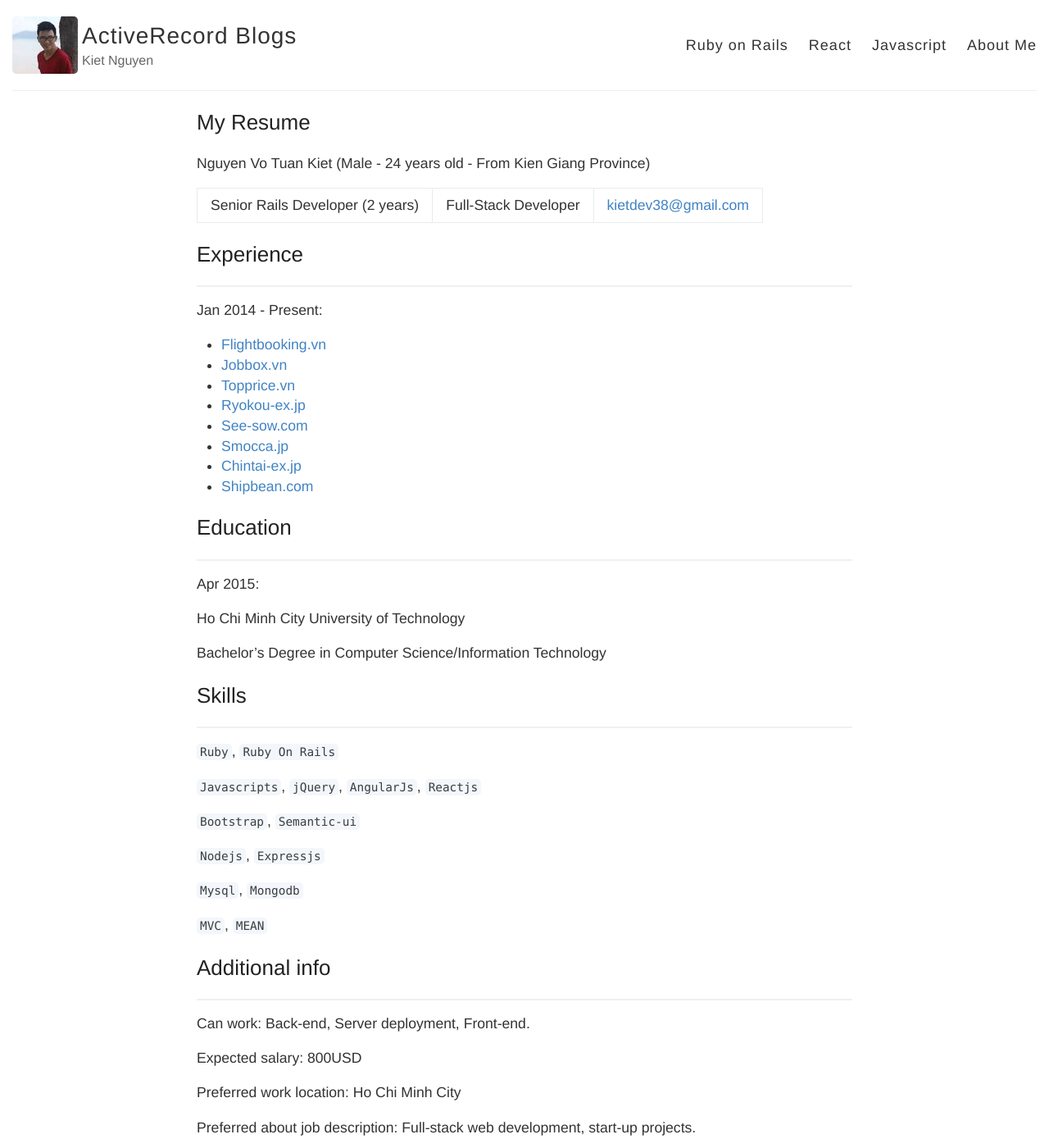
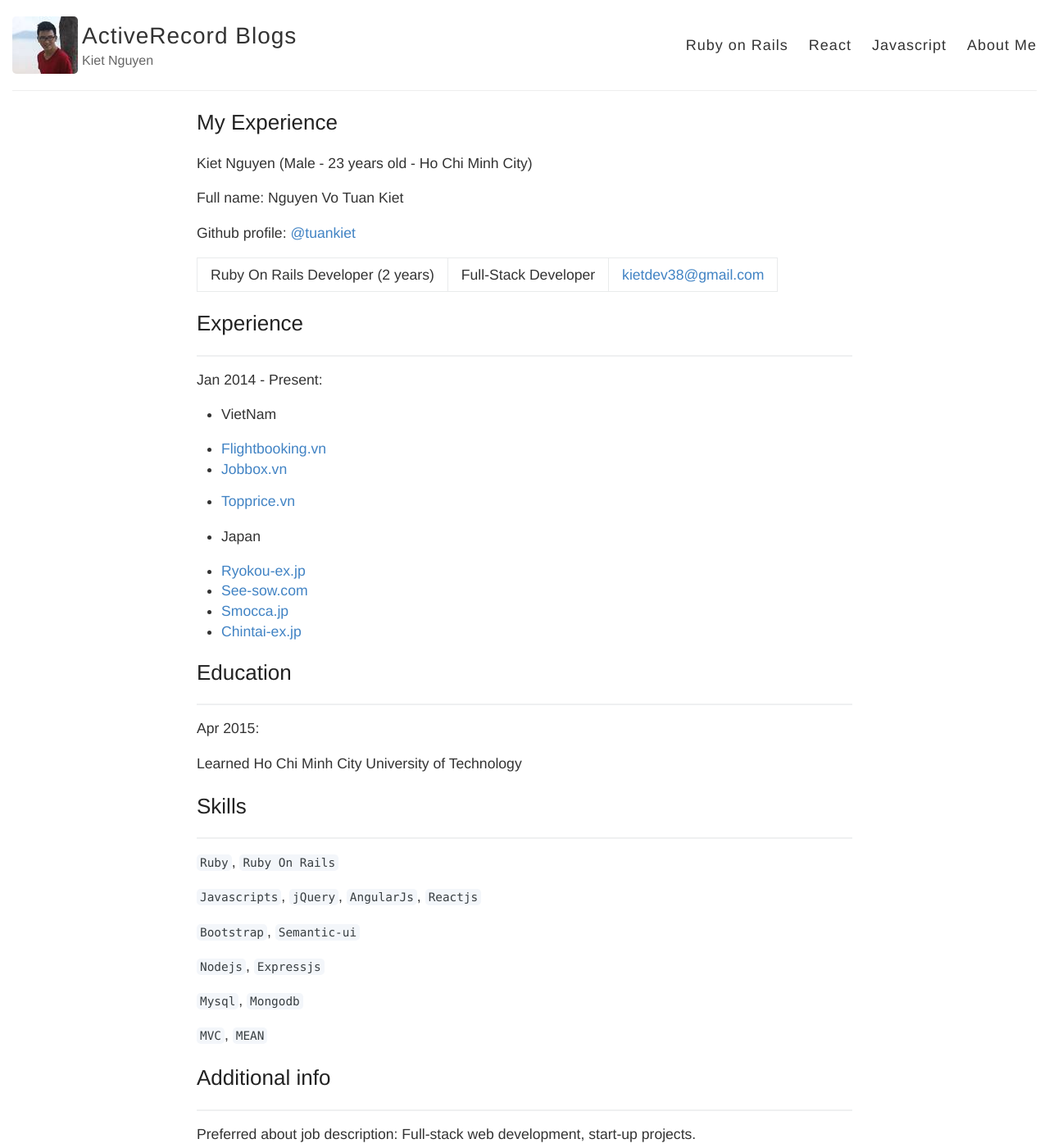
Before and after one commit to tuankiet/tuankiet.github.io, a Jekyll site: the page built from about.md, in a window 1280 px wide and 1400 px high. Shown: the whole window at 82% size. Built offline with Jekyll 4.4.1, drawn with Linux system fonts in a browser that asks for light colours.

Commit message:
update about me

```diff
--- a/about.md
+++ b/about.md
@@ -1,12 +1,16 @@
 ---
 layout: page
-title: My Resume
+title: My Experience
 permalink: /about/
 ---
 
-Nguyen Vo Tuan Kiet (Male - 24 years old - From Kien Giang Province)
+Kiet Nguyen (Male - 23 years old - Ho Chi Minh City)
 
-Senior Rails Developer (2 years) | Full-Stack Developer | [kietdev38@gmail.com](mailto:kietdev38@gmail.com)
+Full name: Nguyen Vo Tuan Kiet
+
+Github profile: [@tuankiet](https://github.com/tuankiet)
+
+Ruby On Rails Developer (2 years) | Full-Stack Developer | [kietdev38@gmail.com](mailto:kietdev38@gmail.com)
 
 # Experience
 
@@ -14,14 +18,18 @@ Senior Rails Developer (2 years) | Full-Stack Developer | [kietdev38@gmail.com](
 
 Jan 2014 - Present:
 
+* VietNam
+
 - [Flightbooking.vn](http://flightbooking.vn)
 - [Jobbox.vn](http://jobbox.vn)
 - [Topprice.vn](http://topprice.vn)
+
+* Japan
+
 - [Ryokou-ex.jp](http://ryokou-ex.jp)
 - [See-sow.com](http://see-sow.com)
 - [Smocca.jp](http://smocca.jp)
 - [Chintai-ex.jp](http://Chintai-ex.jp)
-- [Shipbean.com](http://shipbean.com)
 
 # Education
 
@@ -29,9 +37,7 @@ Jan 2014 - Present:
 
 Apr 2015:
 
-Ho Chi Minh City University of Technology
-
-Bachelor's Degree in Computer Science/Information Technology
+Learned Ho Chi Minh City University of Technology
 
 # Skills
 
@@ -53,10 +59,10 @@ Bachelor's Degree in Computer Science/Information Technology
 
 ---
 
+Preferred about job description: Full-stack web development, start-up projects.
+
 Can work: Back-end, Server deployment, Front-end.
-
-Expected salary: 800USD
 
 Preferred work location: Ho Chi Minh City
 
-Preferred about job description: Full-stack web development, start-up projects.
+Stay Hungry.
```
